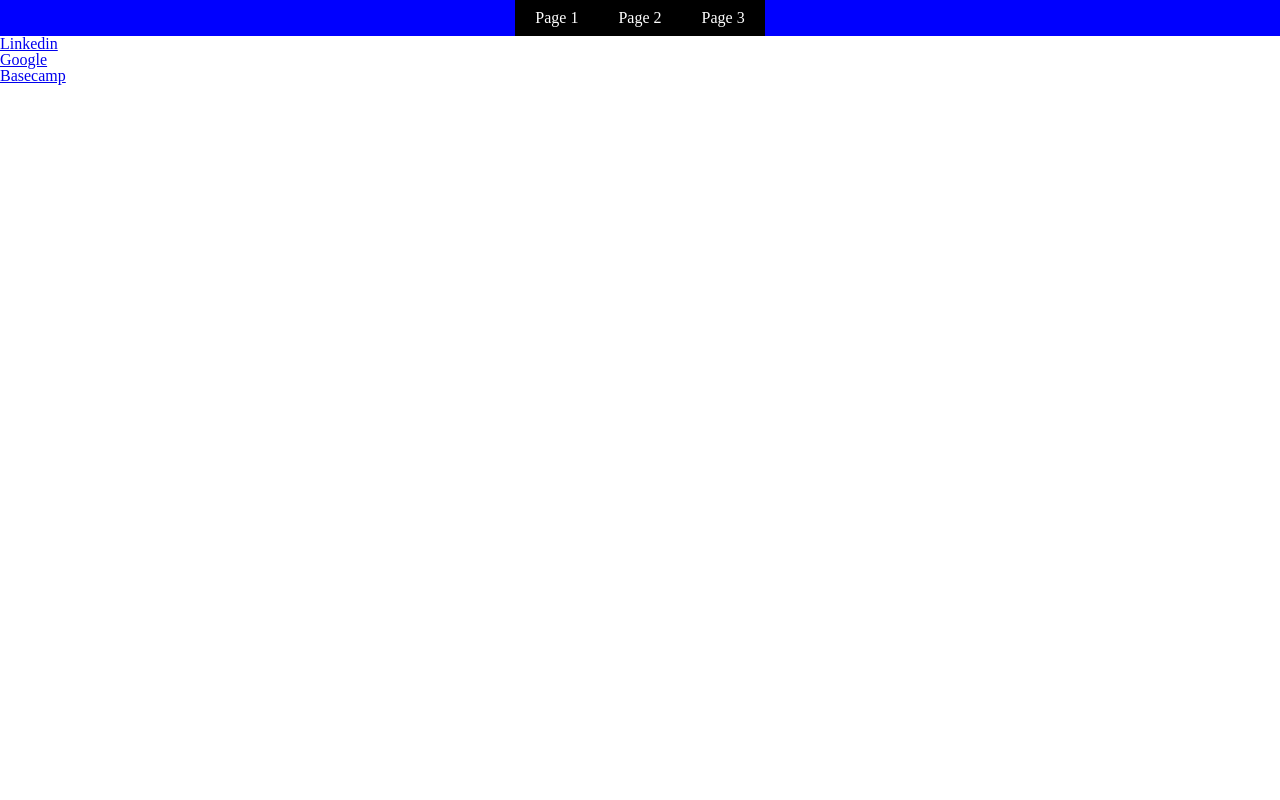
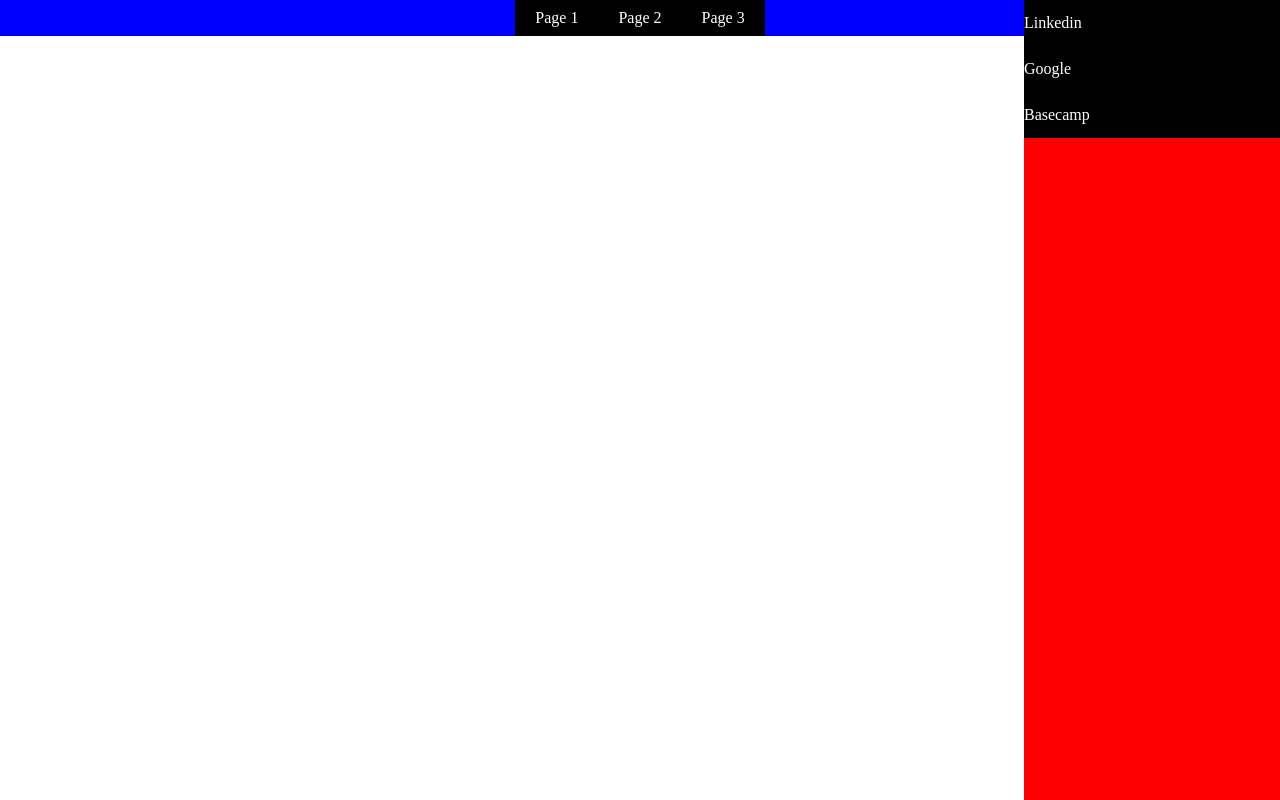
Before and after one commit to pcrowe22/lab6, a plain HTML site: page index.html in a window 1280 px wide. Drawn offline with Linux system fonts and the light colour scheme.

Commit message:
Sidebar style

```diff
--- a/css/style.css
+++ b/css/style.css
@@ -31,5 +31,28 @@
 }
 #onpage{
 	/**/text-decoration: underline overline;
+}
+#sidebar{
+	position: fixed;
+	right: 0%;
+	background-color: red;
+	height: 100%;
+	width: 20%;
+}
+#sidebar-container{
 
 }
+#sidebar ul{
+	list-style-type: none;
+	padding: 0;
+	display: block;
+}
+#sidebar ul li{
+	padding: 15px 0;
+	background-color: #000;
+}
+#sidebar ul li a{
+	text-align: center;
+	color: #fff;
+	text-decoration: none;
+}
```
